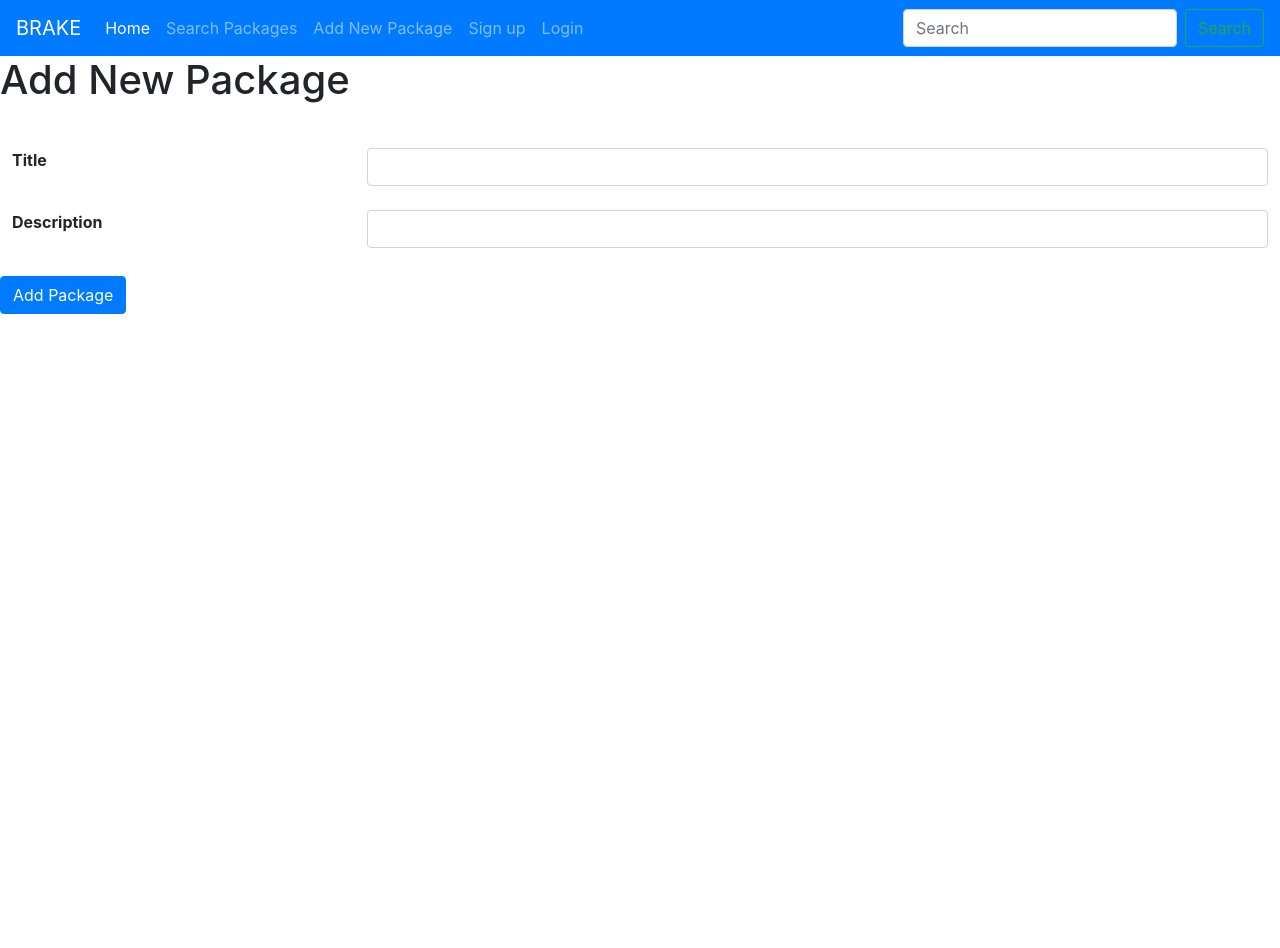
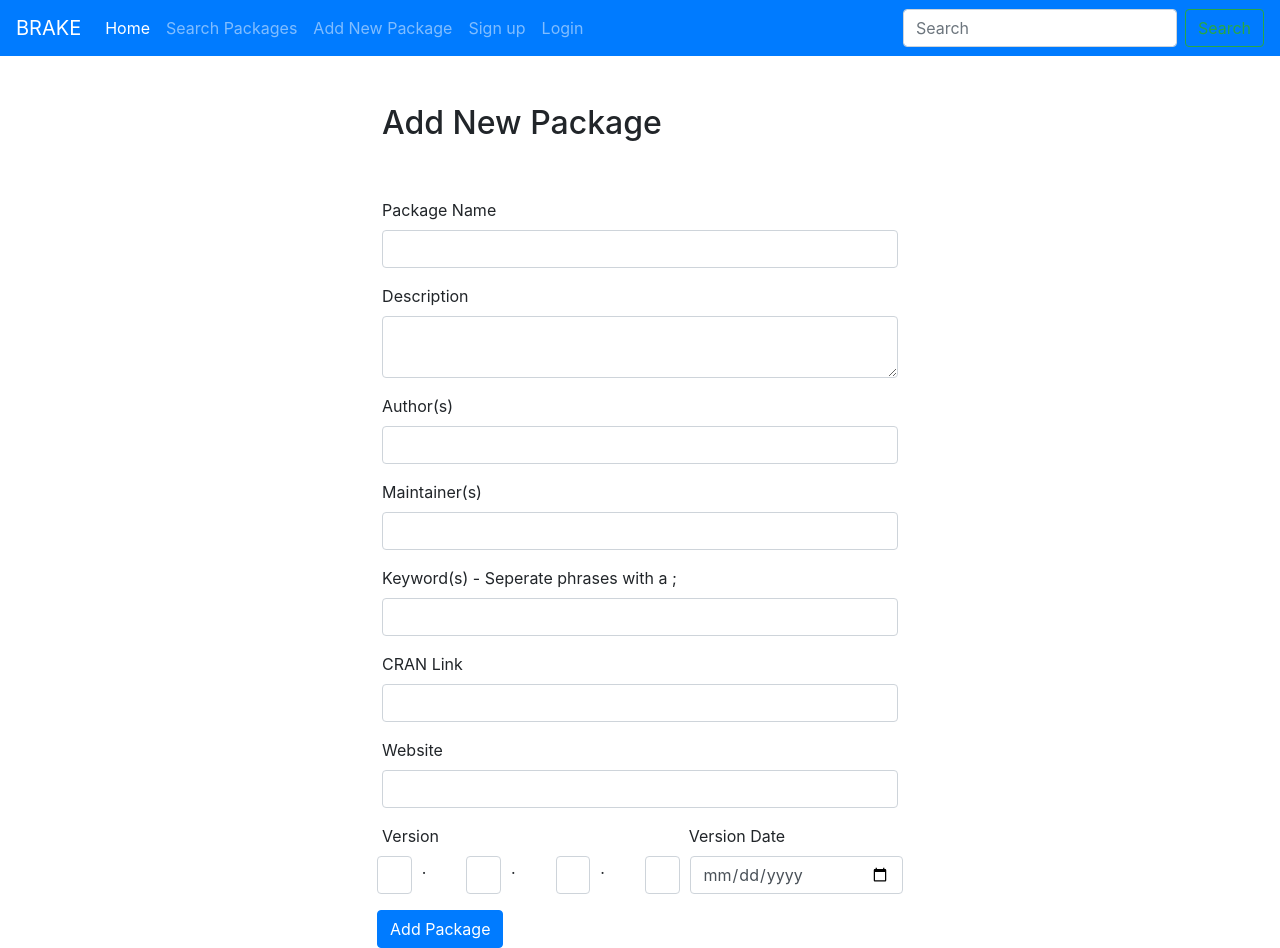
Before and after one commit to BioPharmSoftGrp/BRAKE, a Django app: page /AddNewPackage/ in a window 1280 px wide. Before the commit the page ends 314 px from the top, so only its background shows below. Run offline with Django 3.2, Linux system fonts and the light colour scheme; some libraries are stand-ins or nearby versions.

Commit message:
Updates to add project and update project.   Also update to db to fix typo in name

```diff
--- a/BRAKEProject/BRAKE/forms.py
+++ b/BRAKEProject/BRAKE/forms.py
@@ -4,4 +4,5 @@ from brake_secure.models import RPack
 class RPackForm(ModelForm):
     class Meta:
         model = RPack
-        fields = ['name', 'description', 'autor', 'maintainer', 'keywords', 'cranLink', 'website']
+        fields = ['name', 'description', 'author', 'maintainer', 'keywords', 'cranLink', 'website', 'versionMajor',
+                  'versionMinor', 'versionPatch', 'versionBuild', 'approved','last_version_date']
--- a/BRAKEProject/brake_secure/models.py
+++ b/BRAKEProject/brake_secure/models.py
@@ -5,7 +5,7 @@ class RPack( models.Model ):
     created = models.DateTimeField( auto_now_add=True)  # This is the date the record was added and is not something we can change, set automatically
     name = models.CharField( max_length = 100)
     description = models.TextField( blank = True )
-    autor = models.TextField( blank = True )
+    author = models.TextField( blank = True )
     maintainer = models.TextField( blank = True )
     keywords = models.TextField( blank = True )
     cranLink = models.URLField( blank = True )
--- a/BRAKEProject/brake_web/templates/brake_web/AddNewPackage.html
+++ b/BRAKEProject/brake_web/templates/brake_web/AddNewPackage.html
@@ -1,42 +1,100 @@
 {% extends 'brake_web/base.html'%}
 
 {% block content %}
-<h1>Add New Package</h1>
 
+<div class="row justify-content-center mt-5">
+        <div class="col-md-5">
+            <h2>Add New Package</h2>
+        </div>
+    </div>
+    <div class="row justify-content-center mt-5">
+      <div class="col-md-5">
 
-<h2>{{error}}</h2>
+            {% if error %}
+                <div class="alert alert-danger" role="alert">
+                    {{ error }}
+                </div>
+            {% endif %}
 <form method="POST" >
 
   {% csrf_token %}
-  <!-- <div class="form-group">
+  <div class="form-group">
       <label for="name">Package Name</label>
       <input type="text" name="name" class="form-control" id="name" required>
   </div>
   <div class="form-group">
-      <label for="description">Memo</label>
+      <label for="description">Description</label>
       <textarea name="description" class="form-control" id="description" ></textarea>
   </div>
--->
- <table class="table table-borderless">
-    <thead>
-      <tr>
-        <th scope="col"></th>
-        <th scope="col"></th>
-      </tr>
-    </thead>
-    <tbody>
-      <tr>
-        <th scope="row">  <label for="name">Title</label></th>
-        <td><input type="text" name="name" class="form-control" id="name" required></td>
-      </tr>
-        <tr>
-          <th scope="row">  <label for="description">Description</label></th>
-          <td><input type="text" name="description" class="form-control" id="description" required></td>
-        </tr>
-    </tbody>
-  </table>
+  <div class="form-group">
+      <label for="author">Author(s)</label>
+      <input type="text"  name="author" class="form-control" id="author" ></input>
+  </div>
+  <div class="form-group">
+      <label for="maintainer">Maintainer(s)</label>
+      <input type="text"  name="maintainer" class="form-control" id="maintainer" ></input>
+  </div>
+  <div class="form-group">
+      <label for="keywords">Keyword(s) - Seperate phrases with a ; </label>
+      <input type="text"  name="keywords" class="form-control" id="keywords" ></input>
+  </div>
+  <div class="form-group">
+      <label for="cranLink">CRAN Link </label>
+      <input type="text"  name="cranLink" class="form-control" id="cranLink" ></input>
+  </div>
+
+
+  <div class="form-group">
+      <label for="website">Website </label>
+      <input type="text"  name="website" class="form-control" id="website" ></input>
+
+  </div>
+
+
+
+
+    <div class="form-row">
+       <div class="col-7">
+      <label > Version</label>
+      </div>
+      <div class="col-5">
+        <label> Version Date</label>
+      </div>
+
+  <div class="form-row" >
+
+     <div class="col-1">
+        <input type="number"  name="versionMajor" class="form-control" id="versionMajor"  >
+     </div>
+      <div class="col-1" >
+        .
+      </div>
+      <div class="form-group col-1">
+             <input type="number"  name="versionMinor" class="form-control" id="versionMidnor" >
+      </div>
+       <div class="form-group col-1">
+         .
+       </div>
+       <div class="form-group col-1">
+              <input type="number"  name="versionPatch" class="form-control" id="versionPatch" >
+       </div>
+        <div class="form-group col-1">
+          .
+        </div>
+        <div class="form-group col-1">
+               <input type="number"  name="versionBuild" class="form-control" id="versionBuild" >
+        </div>
+
+        <div class="form-group col-lg-5">
+               <input type="date"  name="last_version_date" class="form-control" id="last_version_date" >
+        </div>
+
+      </div>
+
 
 
 <button type="submit" class="btn btn-primary">Add Package</button>
 </form>
+</div>
+</div>
 {% endblock %}
```
Also changed, not shown: BRAKEProject/brake_web/templates/brake_web/ViewPackage.html (+87 -4 lines), BRAKEProject/db.sqlite3.
